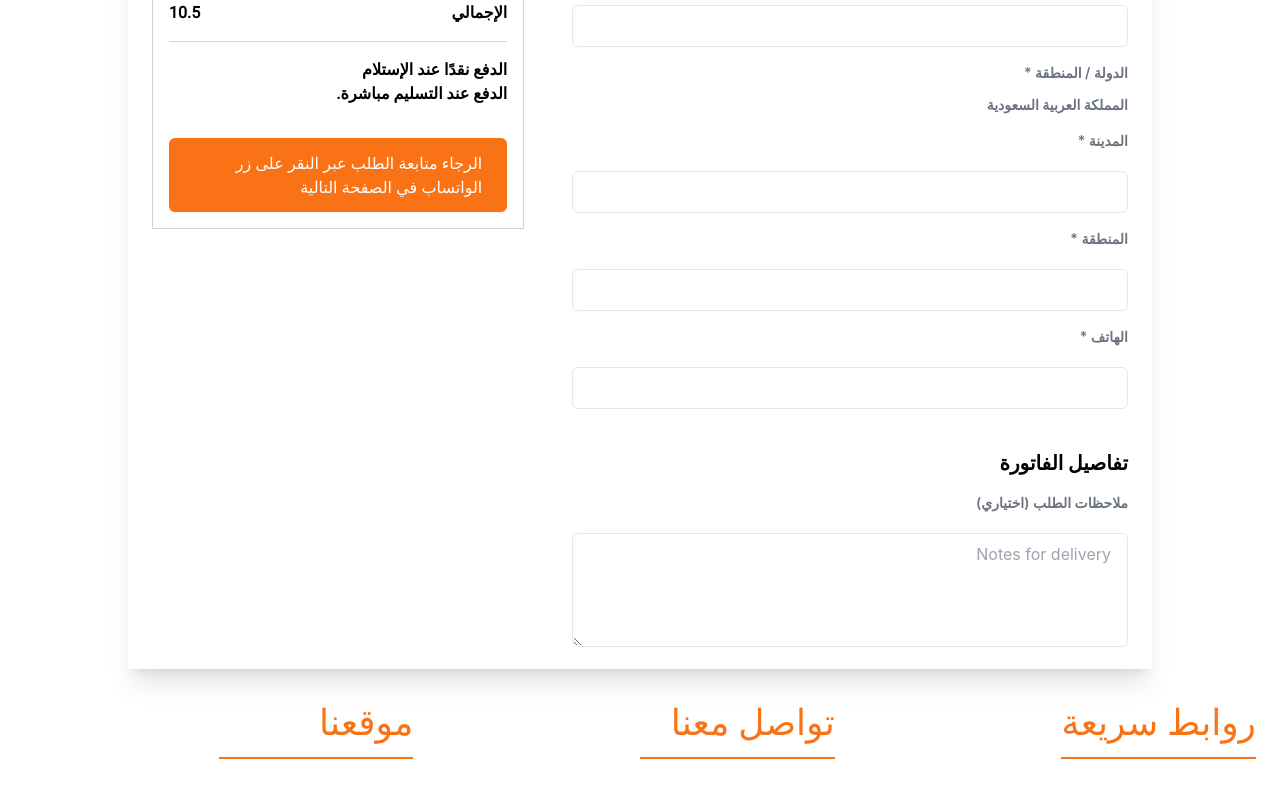
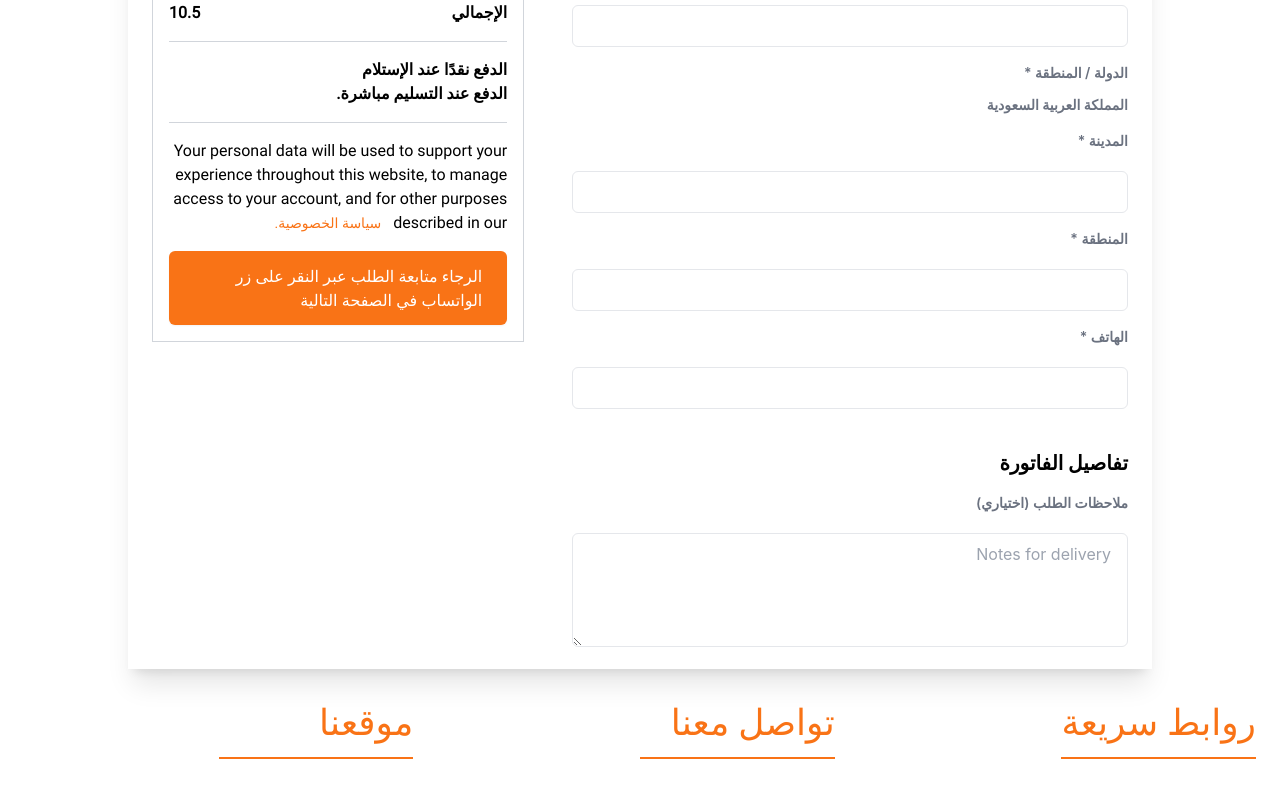
Before and after one commit to ninaismail/mykmalmajdalnextjs, a Next.js app: page /checkout in a window 1280 px wide. Shown: the part 1000-1786 px from the top of the page. Built offline with nearby package versions, Linux system fonts and the light colour scheme.

Commit message:
last design edits on checkout

```diff
--- a/pages/checkout.js
+++ b/pages/checkout.js
@@ -117,9 +117,11 @@ function CheckoutPage(props) {
                     <h2>ضريبة القيمة المضافة</h2><p>10.50</p></div>
                 <div class="flex items-center justify-between w-full py-4 font-Roboto font-bold border-b border-gray-300">
                     <h2>الإجمالي</h2><p>{cartTotal + 10.50}</p></div>
-                <div class="w-full py-4 font-Roboto font-bold">
+                <div class="w-full py-4 font-Roboto font-bold border-b border-gray-300">
                     <h2>الدفع نقدًا عند الإستلام</h2>
                     <p class="ml-2">الدفع عند التسليم مباشرة.</p></div>
+                    <p className="font-Roboto mt-4">Your personal data will be used to support your experience throughout this website, to manage access to your account, and for other purposes described in our
+                    &nbsp; <span className="text-sm text-orange-500 hover:underline">سياسة الخصوصية.</span></p>
                 <div class="mt-4">
                     <Link href="/checkout" className="flex items-center justify-center rounded-md border border-transparent
                      bg-orange-500 px-6 py-3 text-base font-medium text-white shadow-sm hover:bg-orange-700">
```
